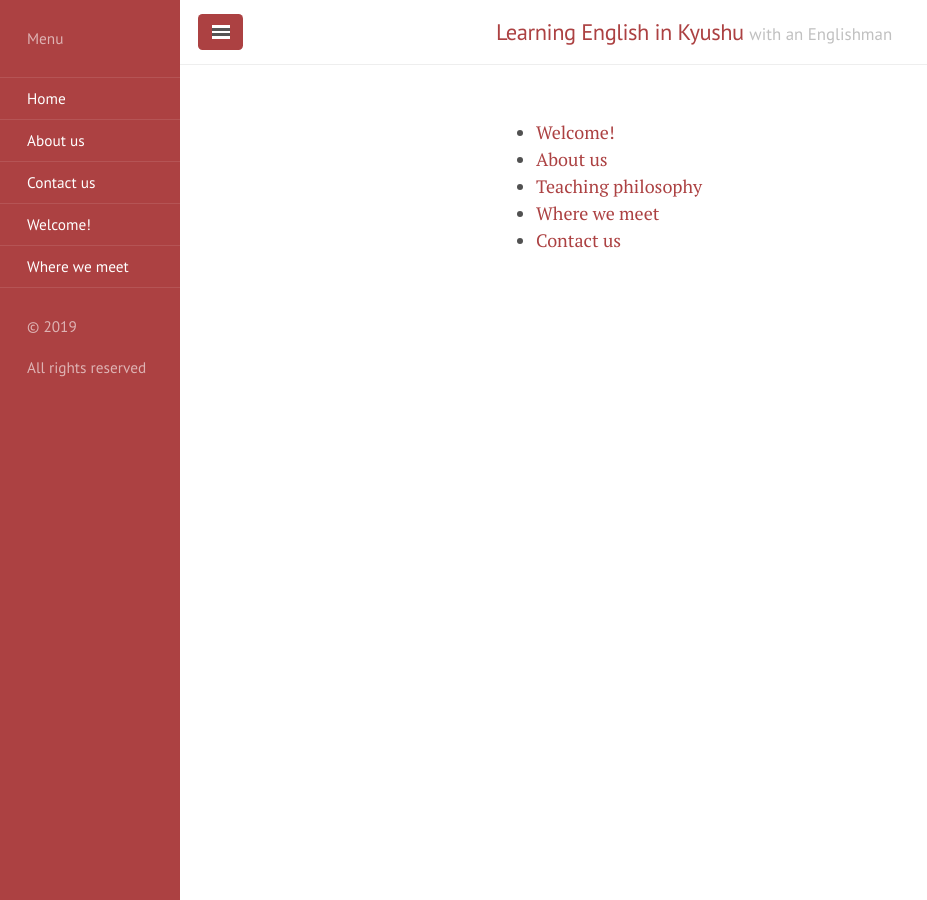
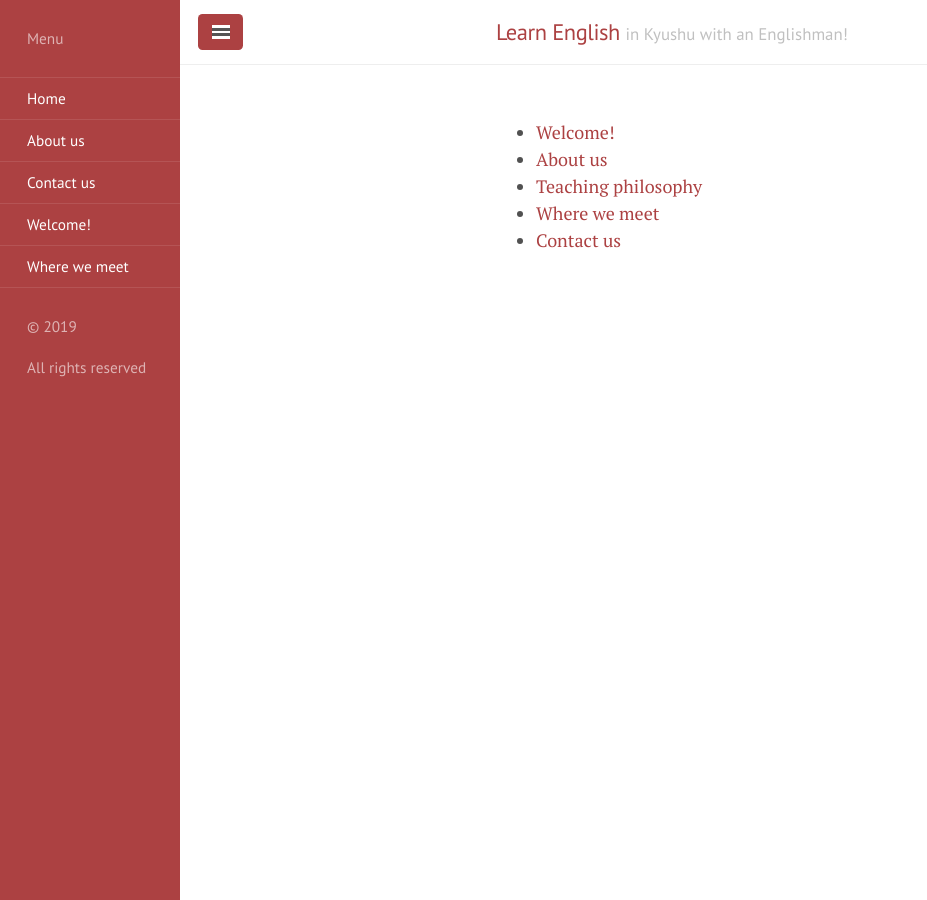
Before and after one commit to KyushuEnglish/KyushuEnglish.github.io, a Jekyll site: the page built from index.html, in a window 1280 px wide. Shown: the whole page, without its empty margins (0-927 px from the left). Built offline with Jekyll 4.4.1, drawn with Linux system fonts in a browser that asks for light colours; the list of posts is cut into pages by our own code.

Commit message:
Migration

```diff
--- a/_config.yml
+++ b/_config.yml
@@ -5,8 +5,8 @@ permalink:           pretty
 #relative_permalinks: true
 
 # Setup
-title:               Learning English in Kyushu
-tagline:             'with an Englishman'
+title:               Learn English
+tagline:             'in Kyushu with an Englishman!'
 description:         'English classes in Miyakonojo'
 url:                 '/'
 baseurl:             '/'
```
